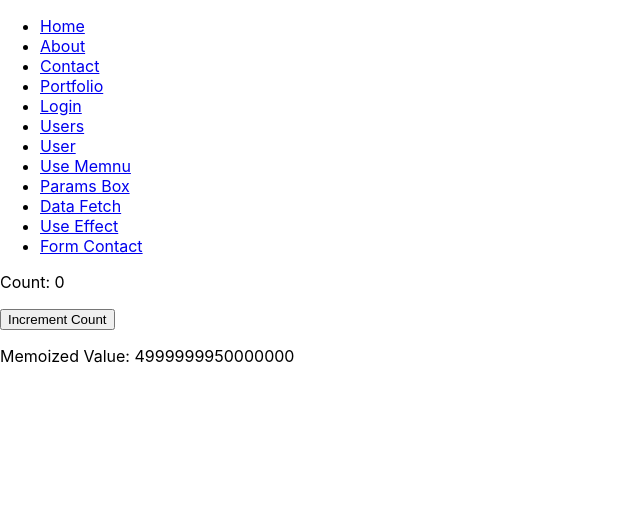
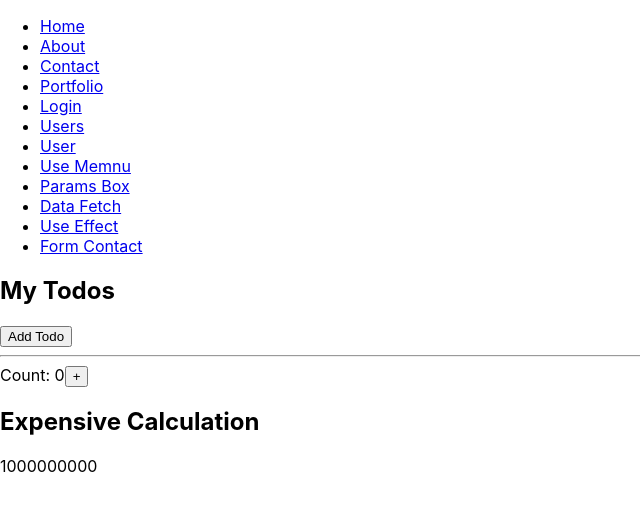
Before and after one commit to haiderabbas110/mern-stack, a React (Create React App) app in the folder Frontend/reactjs/my-app/: page /usememoexp in a window 1280 px wide. Shown: the top 510 px of the page, without its empty margins (0-640 px from the left). Built offline with nearby package versions, Linux system fonts and the light colour scheme.

Commit message:
usememo expensive

```diff
--- a/Frontend/reactjs/my-app/src/App.js
+++ b/Frontend/reactjs/my-app/src/App.js
@@ -70,13 +70,10 @@
             <Route path="/users" element={<Users users={user} />} />
             <Route path="/users/user1" element={<User1 />} />
             <Route path="/usememo" element={<Memouse />} />
-
             <Route path="/reuse-hook" element={<DataFetch />} />
             <Route path="/parambox/:id" element={<ParamBox />} />
             <Route path="/form" element={<Form />} />
-
             <Route path="/useeffect" element={<EffectUseCleanup />} />
-
             <Route path="/usememoexp" element={<MemouseExp />} />
             <Route path="/*" element={<ErrorPage />} />
           </Route>
--- a/Frontend/reactjs/my-app/src/components/Header.jsx
+++ b/Frontend/reactjs/my-app/src/components/Header.jsx
@@ -31,7 +31,7 @@
     },
     {
         name: "Use Memnu",
-        link: "/usememo",
+        link: "/usememoexp",
     },
     {
         name: "Params Box",
--- a/Frontend/reactjs/my-app/src/components/Memouse-exp.jsx
+++ b/Frontend/reactjs/my-app/src/components/Memouse-exp.jsx
@@ -2,32 +2,44 @@
 
 const MemouseExp = () => {
   const [count, setCount] = useState(0);
+  const [todos, setTodos] = useState([]);
+  // const calculation = expensiveCalculation(count);
+  const calculation = useMemo(() => expensiveCalculation(count), [count]);
 
-  // Without useMemo
-  const expensiveFunction = () => {
-    console.log("Executing expensive function...");
-    // Simulating an expensive computation
-    let result = 0;
-    for (let i = 0; i < 100000000; i++) {
-      result += i;
-    }
-    return result;
+
+  const increment = () => {
+    setCount((c) => c + 1);
   };
-
-  // With useMemo
-  const memoizedValue = useMemo(() => {
-    return expensiveFunction();
-  }, [count]);
-
-  // const memoizedValue = expensiveFunction();
+  const addTodo = () => {
+    setTodos((t) => [...t, "New Todo"]);
+  };
 
   return (
     <div>
-      <p>Count: {count}</p>
-      <button onClick={() => setCount(count + 1)}>Increment Count</button>
-      <p>Memoized Value: {memoizedValue}</p>
+      <div>
+        <h2>My Todos</h2>
+        {todos.map((todo, index) => {
+          return <p key={index}>{todo}</p>;
+        })}
+        <button onClick={addTodo}>Add Todo</button>
+      </div>
+      <hr />
+      <div>
+        Count: {count}
+        <button onClick={increment}>+</button>
+        <h2>Expensive Calculation</h2>
+        {calculation}
+      </div>
     </div>
   );
 };
 
+const expensiveCalculation = (num) => {
+  console.log("Calculating...");
+  for (let i = 0; i < 1000000000; i++) {
+    num += 1;
+  }
+  return num;
+};
+
 export default MemouseExp;
```
